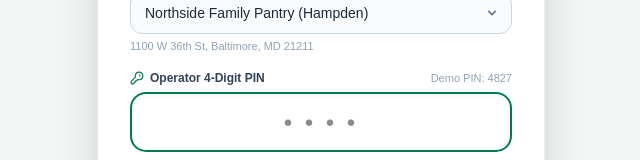
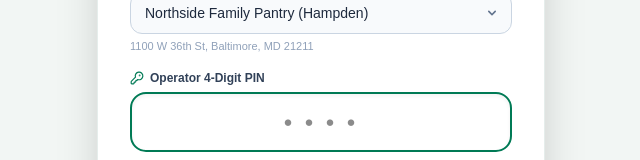
Before and after one commit to AdeoyeStephanie/food_sec, a Next.js app in the folder frontend/: page /volunteer in a window 1280 px wide. Shown: the part 359-519 px from the top of the page, without its empty margins (319-959 px from the left). Built offline with nearby package versions, Linux system fonts and the light colour scheme.

Commit message:
fix(ui): remove all visible demo PIN hints and badges

```diff
--- a/frontend/app/volunteer/page.tsx
+++ b/frontend/app/volunteer/page.tsx
@@ -42,7 +42,7 @@
         setAuthenticatedPantry(currentPantry);
         setIsAuthenticated(true);
       } else {
-        setError('Invalid operator PIN for this pantry. (Demo PIN: 4827)');
+        setError('Invalid operator PIN for this pantry.');
       }
     }, 350);
   };
@@ -127,12 +127,11 @@
 
           {/* Secure Operator PIN */}
           <div>
-            <label className="block text-xs font-bold text-slate-700 mb-1.5 flex items-center justify-between">
+            <label className="block text-xs font-bold text-slate-700 mb-1.5 flex items-center">
               <span className="flex items-center gap-1.5">
                 <KeyRound className="w-3.5 h-3.5 text-emerald-700" />
                 Operator 4-Digit PIN
               </span>
-              <span className="text-[11px] font-normal text-slate-400">Demo PIN: 4827</span>
             </label>
             <input
               type="password"
--- a/frontend/components/PantryLoginModal.tsx
+++ b/frontend/components/PantryLoginModal.tsx
@@ -48,7 +48,7 @@
       if (pin === '4827' || pin === '1234' || pin === '7789' || pin.length === 4) {
         onSuccess(currentPantry);
       } else {
-        setError('Invalid access PIN for this pantry location. (Demo PIN: 4827)');
+        setError('Invalid access PIN for this pantry location.');
       }
     }, 350);
   };
@@ -207,12 +207,11 @@
 
               {/* Secure Operator PIN */}
               <div>
-                <label className="block text-xs font-bold text-slate-700 mb-1.5 flex items-center justify-between">
+                <label className="block text-xs font-bold text-slate-700 mb-1.5 flex items-center">
                   <span className="flex items-center gap-1.5">
                     <KeyRound className="w-3.5 h-3.5 text-emerald-700" />
                     Operator 4-Digit PIN
                   </span>
-                  <span className="text-[11px] font-normal text-slate-400">Demo PIN: 4827</span>
                 </label>
                 <input
                   type="password"
--- a/frontend/components/VolunteerDashboard.tsx
+++ b/frontend/components/VolunteerDashboard.tsx
@@ -418,7 +418,7 @@
       setLastCheckinToast('✓ Manager mode unlocked. Compliance reports & settings accessible.');
       setTimeout(() => setLastCheckinToast(null), 3000);
     } else {
-      setManagerPinError('Invalid Manager PIN. (Demo Manager PIN: 9999)');
+      setManagerPinError('Invalid Manager PIN.');
     }
   };
 
@@ -551,7 +551,7 @@
                 setShowManagerPinModal(true);
               }}
               className="flex items-center gap-1.5 text-xs text-slate-700 bg-slate-100 hover:bg-slate-200 border border-slate-200 px-3 py-1.5 rounded-xl font-semibold transition cursor-pointer"
-              title="Unlock manager settings and TEFAP reports (PIN: 9999)"
+              title="Unlock manager settings and TEFAP reports"
             >
               <Lock className="w-3.5 h-3.5 text-slate-500" />
               <span>Manager</span>
@@ -1269,10 +1269,6 @@
                   Unlock
                 </button>
               </div>
-
-              <p className="text-[11px] text-slate-400 text-center mt-1">
-                Demo Manager PIN: <strong className="text-slate-600">9999</strong>
-              </p>
             </form>
           </div>
         </div>
```
